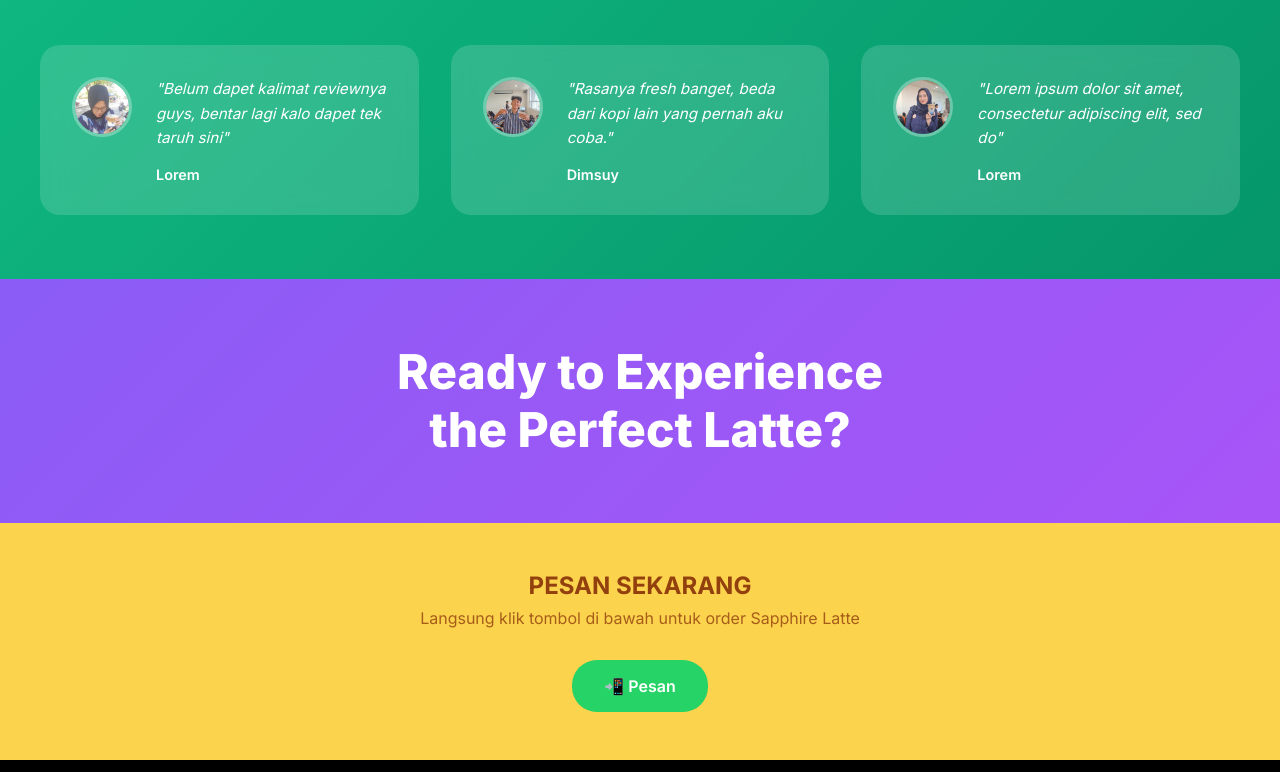
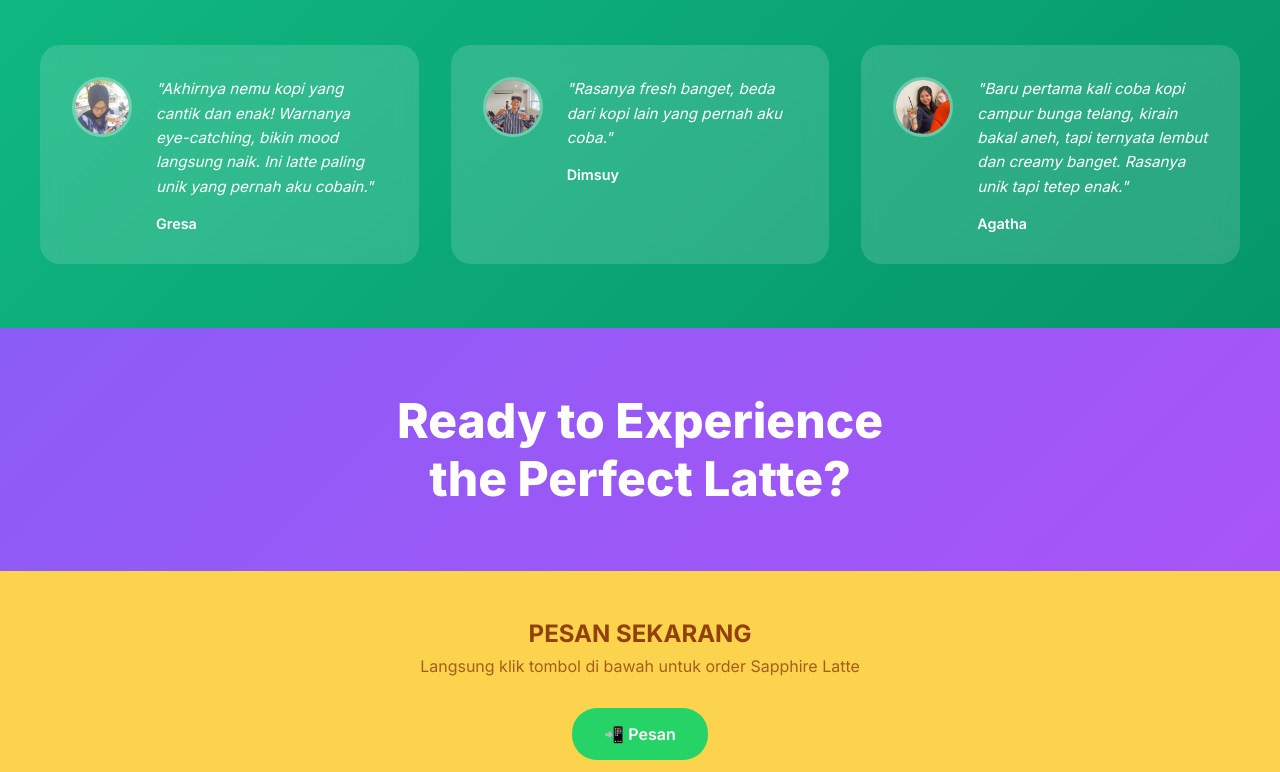
Before and after one commit to liventAndDeadnt/liventAndDeadnt.github.io, a plain HTML site: page index.html in a window 1280 px wide. Shown: the part 2768-3540 px from the top of the page. Drawn offline with Linux system fonts and the light colour scheme.

Commit message:
adding new reviews

```diff
--- a/index.html
+++ b/index.html
@@ -190,11 +190,10 @@
             </div>
             <div class="review-content">
               <p class="review-text">
-                "Belum dapet kalimat reviewnya guys, bentar lagi kalo dapet tek
-                taruh sini"
+                "Akhirnya nemu kopi yang cantik dan enak! Warnanya eye-catching, bikin mood langsung naik. Ini latte paling unik yang pernah aku cobain."
               </p>
               <div class="review-author">
-                <span class="author-name">Lorem</span>
+                <span class="author-name">Gresa</span>
                 <!-- <div class="review-rating">⭐⭐⭐⭐⭐</div> -->
               </div>
             </div>
@@ -218,15 +217,14 @@
 
           <div class="review-card">
             <div class="review-avatar">
-              <img src="img/Review3.jpg" alt="Avatar" class="avatar-img" />
+              <img src="img/Review4.jpg" alt="Avatar" class="avatar-img" />
             </div>
             <div class="review-content">
               <p class="review-text">
-                "Lorem ipsum dolor sit amet, consectetur adipiscing elit, sed
-                do"
+                "Baru pertama kali coba kopi campur bunga telang, kirain bakal aneh, tapi ternyata lembut dan creamy banget. Rasanya unik tapi tetep enak."
               </p>
               <div class="review-author">
-                <span class="author-name">Lorem</span>
+                <span class="author-name">Agatha</span>
                 <!-- <div class="review-rating">⭐⭐⭐⭐⭐</div> -->
               </div>
             </div>
```
Also changed, not shown: img/Review4.jpg (added).
